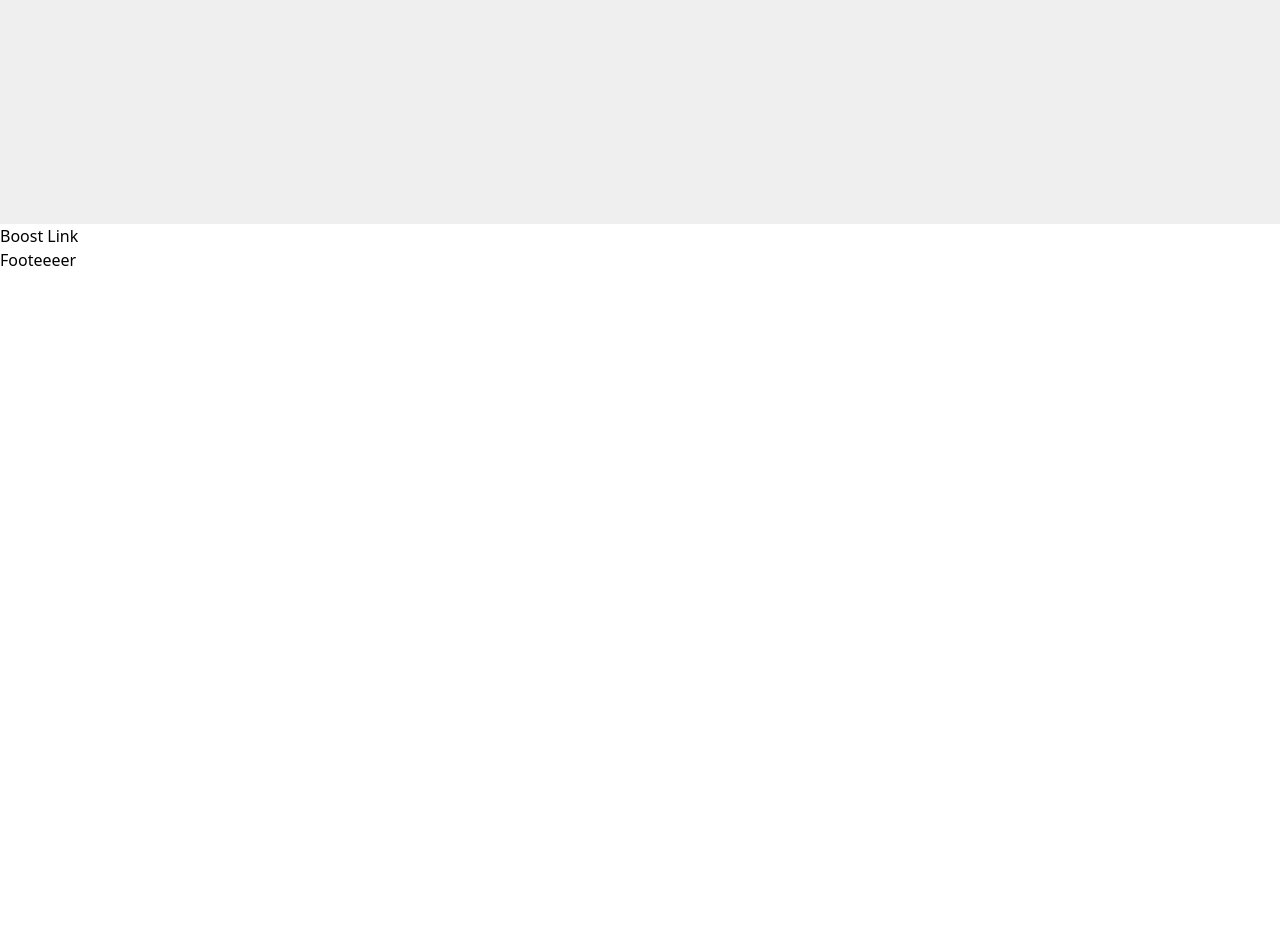
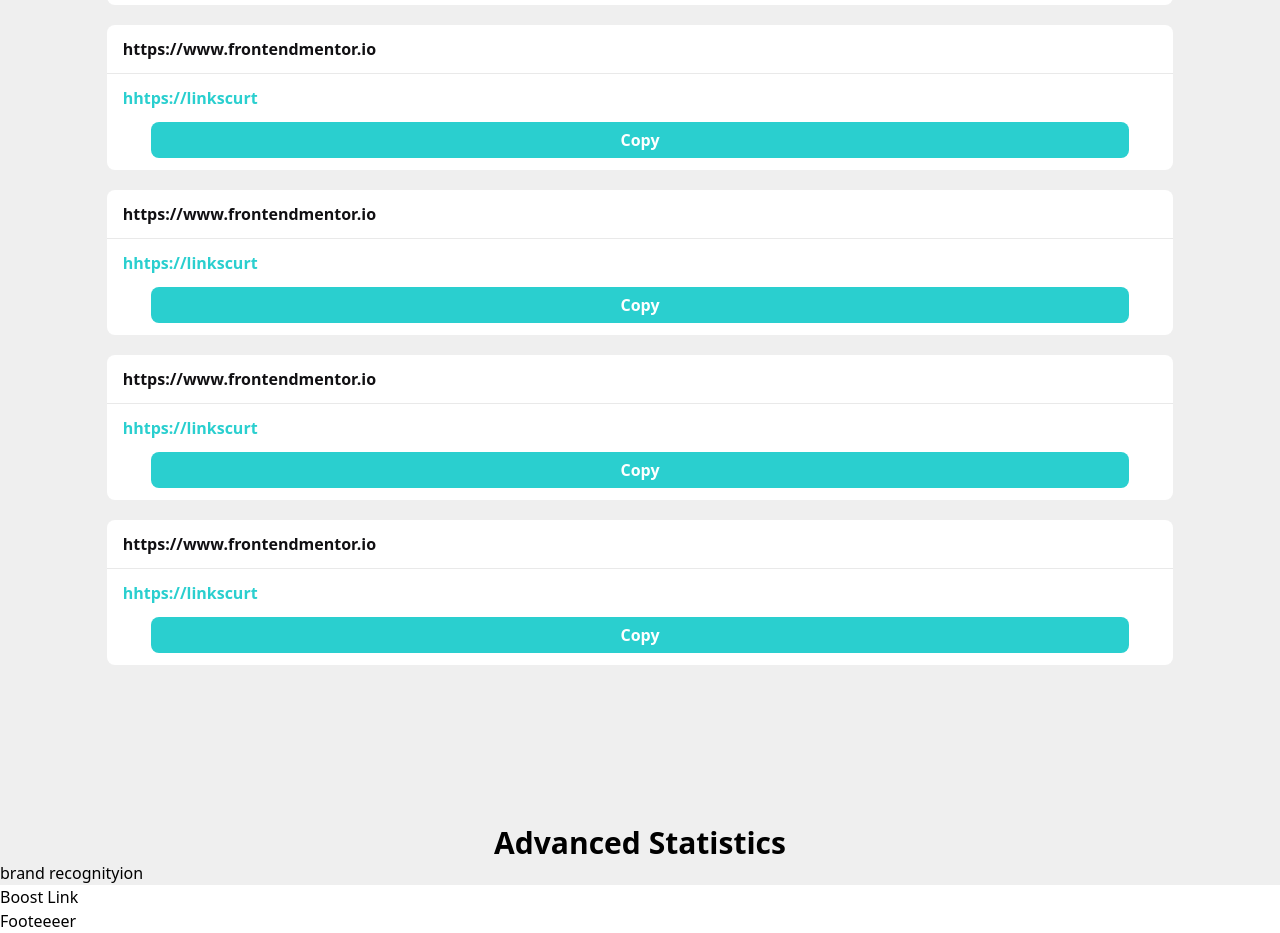
Before and after one commit to fauxir/landing-short-URL, a React (Vite) app: page / in a window 1280 px wide. Shown: the part 1142-2075 px from the top of the page. Before the commit the page ends 1414 px from the top, so only its background shows below. Built offline with nearby package versions, Linux system fonts and the light colour scheme.

Commit message:
Short url changes

```diff
--- a/package.json
+++ b/package.json
@@ -9,6 +9,7 @@
     "preview": "vite preview"
   },
   "dependencies": {
+    "axios": "^1.1.3",
     "react": "^18.2.0",
     "react-dom": "^18.2.0"
   },
--- a/src/components/AdvancedStats.tsx
+++ b/src/components/AdvancedStats.tsx
@@ -1,9 +1,19 @@
+import ShortLink from "./ShortLink";
+
 function AdvancedStats() {
-    return (
-        <div className="h-96 w-screen bg-silver-200 pt-10">
-            <h1 className="text-center font-bold text-3xl">Advanced Statistics</h1>
-        </div>
-     );
+  return (
+    <div className="h-fit w-screen bg-silver-200 pt-10">
+      <ShortLink />
+      <ShortLink />
+      <ShortLink />
+      <ShortLink />
+      <ShortLink />
+      <div className="mt-40">
+        <h1 className="text-center font-bold text-3xl">Advanced Statistics</h1>
+        <p>brand recognityion</p>
+      </div>
+    </div>
+  );
 }
 
 export default AdvancedStats;
--- /dev/null
+++ b/src/components/ShortLink.tsx
@@ -0,0 +1,27 @@
+function ShortLink() {
+  return (
+    <div className="w-screen flex justify-center -mt-5 mb-10">
+      <div className="flex  flex-col w-10/12 rounded-lg h-fit bg-white-50 overflow-hidden">
+        <span className="ml-4 text-shark-900 font-semibold mt-3 mb-3">
+          {" "}
+          https://www.frontendmentor.io{" "}
+        </span>
+        <div className="w-full h-px bg-shark-100 mb-3"></div>
+        <span className="ml-4 text-robins-egg-blue-500 font-semibold mb-3">
+          {" "}
+          hhtps://linkscurt
+        </span>
+        <div className="h-fit w-full flex justify-center">
+          <button
+            type="button"
+            className="w-11/12 h-9 bg-robins-egg-blue-500 rounded-lg text-white-50 font-semibold mb-3"
+          >
+            Copy
+          </button>
+        </div>
+      </div>
+    </div>
+  );
+}
+
+export default ShortLink;
--- a/src/components/ShortUrl.tsx
+++ b/src/components/ShortUrl.tsx
@@ -1,4 +1,50 @@
+import { useState } from "react";
+import axious from "axios"
+
 function ShortUrl() {
+
+    const [shortlink, setShortLink] = useState("")
+    const [link, setLink] = useState("");
+    const [loading, setLoading] = useState(false);
+    const [error, setError] = useState<any>(false);
+
+    type linkObj = {
+        id: number,
+        link: string,
+        shortLink: string
+    }
+
+    let linkObj: any =  {
+        id: 0,
+        link: "",
+        shortLink: ""
+    }
+
+    let dataArray: any[] = []
+    let createDataObj = () => {
+        if (!loading){
+            linkObj.id = linkObj.id +1;
+            linkObj.link = link;
+            linkObj.shortLink = shortlink;
+            dataArray.push(linkObj)
+        }
+        return dataArray;
+    }
+
+  const shortApi = async() => {
+    try{
+        const res: any = await axious (`https://api.shrtco.de/v2/shorten?url=${link}`)
+        setShortLink(res.data.result.full_short_link)
+        createDataObj()
+        console.log(dataArray);
+    } catch(err){
+        setError(err);
+    } finally {
+        setLoading(false)
+    }
+
+  }
+
   return (
     <div className="h-60">
       <div className="w-screen h-fit flex items-center justify-center bg-silver-200 -z-10">
@@ -13,11 +59,12 @@ function ShortUrl() {
           className="absolute rounded-md w-9/12 h-10 z-20 pl-2"
           type="text"
           placeholder="Shorten a link here..."
+          onChange={(e)=> {setLink(e.target.value)}}
         />
         <div className="h-10 absolute z-20 bg-robins-egg-blue-500 hover:bg-robins-egg-blue-400 flex justify-center items-center w-9/12 rounded-md cursor-pointer mt-36">
-          <span className="w-full h-fit text-center font-bold text-2x text-silver-100 mb-3 mt-3">
+          <div onClick={() => shortApi()} className="w-full h-fit text-center font-bold text-2x text-silver-100 mb-3 mt-3">
             Shorten It!
-          </span>
+          </div>
         </div>
       </div>
       <div className="bg-white-50 w-screen h-40 relative bottom-60 z-10"></div>
--- a/tsconfig.json
+++ b/tsconfig.json
@@ -7,7 +7,7 @@
     "skipLibCheck": true,
     "esModuleInterop": false,
     "allowSyntheticDefaultImports": true,
-    "strict": true,
+    "strict": false,
     "forceConsistentCasingInFileNames": true,
     "module": "ESNext",
     "moduleResolution": "Node",
```
Also changed, not shown: src/components/NavBar.tsx (+0 -13 lines), 1 other file (tests, documents, lock files or other folders).
